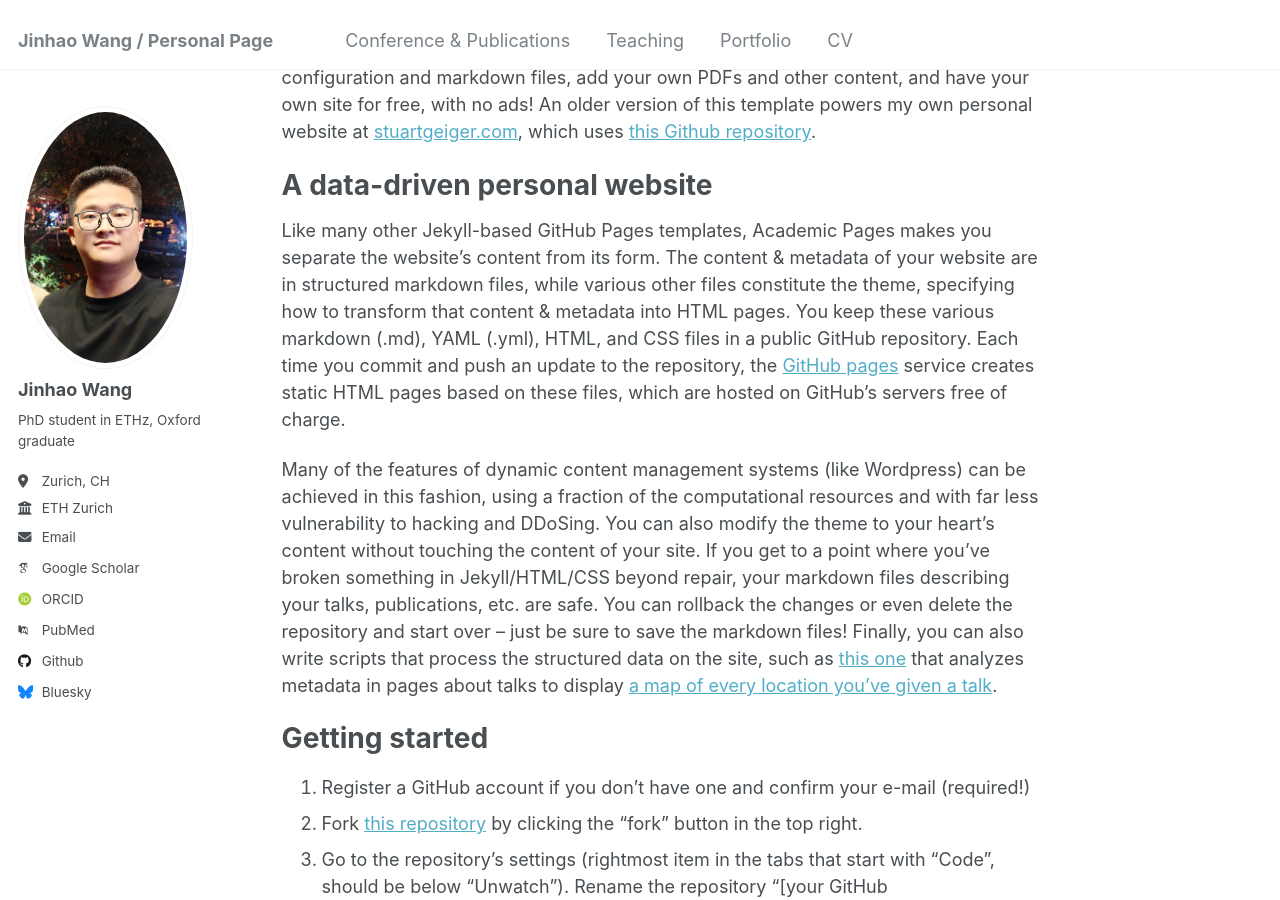
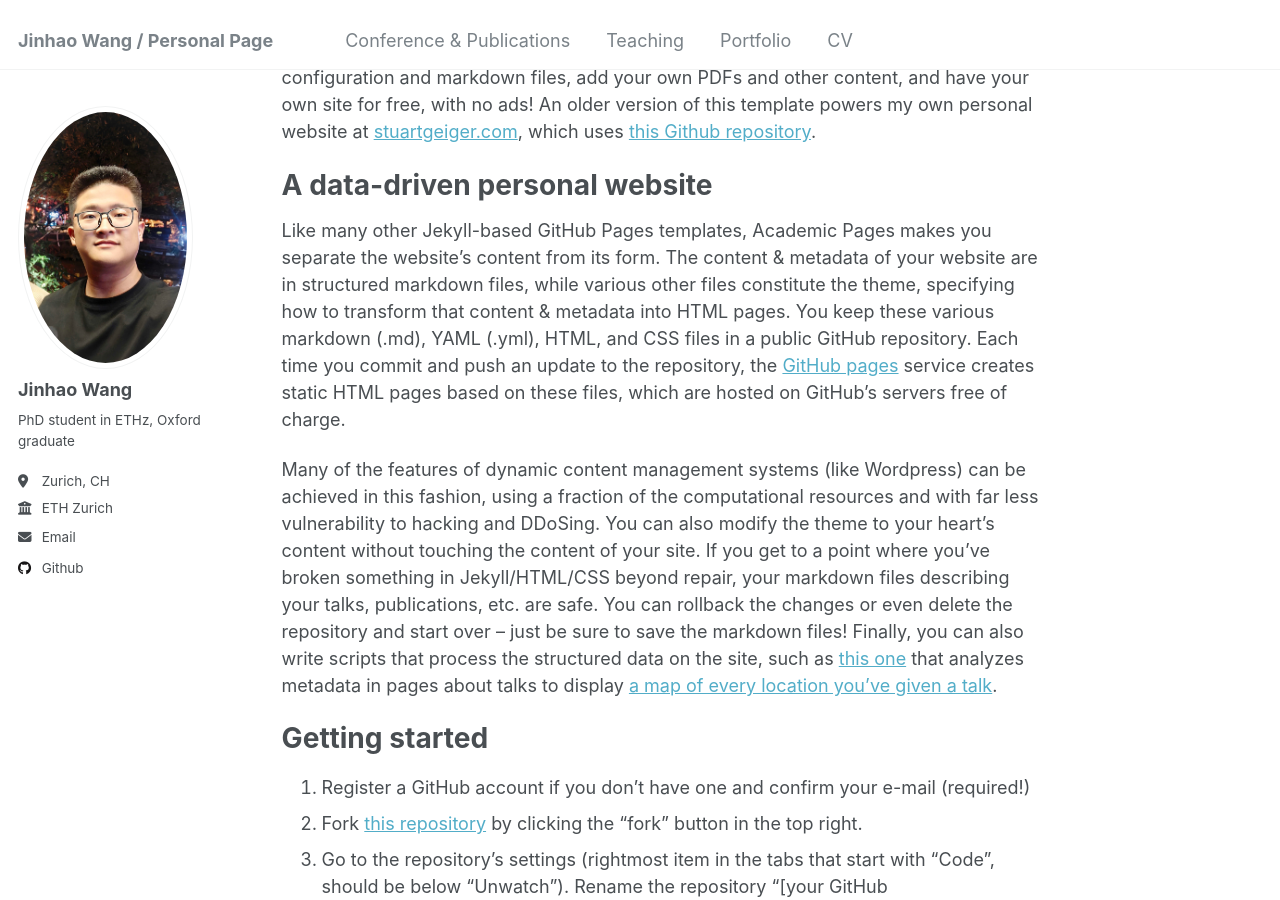
Before and after one commit to wjh19990923/wjh19990923.github.io, a Jekyll site: the page built from _pages/about.md, in a window 1280 px wide and 900 px high, scrolled down 301 px. Built offline with Jekyll 4.4.1, drawn with Linux system fonts in a browser that asks for light colours; some web fonts are replaced; part of the change alters nothing that is shown.

Commit message:
Update _config.yml

```diff
--- a/_config.yml
+++ b/_config.yml
@@ -32,23 +32,23 @@ author:
 
   # Academic websites
   arxiv            : # URL - Update with the correct link to your profile
-  googlescholar    : "https://scholar.google.com/citations?user=PS_CX0AAAAAJ"
+  googlescholar    : # "https://scholar.google.com/citations?user=PS_CX0AAAAAJ"
   impactstory      : # URL
-  orcid            : "http://orcid.org/yourorcidurl"
+  orcid            : # "http://orcid.org/yourorcidurl"
   semantic         : # URL
-  pubmed           : "https://www.ncbi.nlm.nih.gov/pubmed/?term=john+snow"
+  pubmed           : # "https://www.ncbi.nlm.nih.gov/pubmed/?term=john+snow"
   researchgate     : # URL
 
   # Repositories and software development
   bitbucket        : # Username - Update with your username on the site
   codepen          : # Username
   dribbble         : # Username
-  github           : "academicpages"
+  github           : "wjh19990923"
   kaggle           : # Username
   stackoverflow    : # User number or user number and name (i.e., use "1" or "1/jeff-atwood")
 
   # Social media
-  bluesky          : "bsky.app" # Replace this with you Bluesky username
+  bluesky          : #"bsky.app" # Replace this with you Bluesky username
   facebook         : # Username
   flickr           : # Username
   foursquare       : # Username
```
